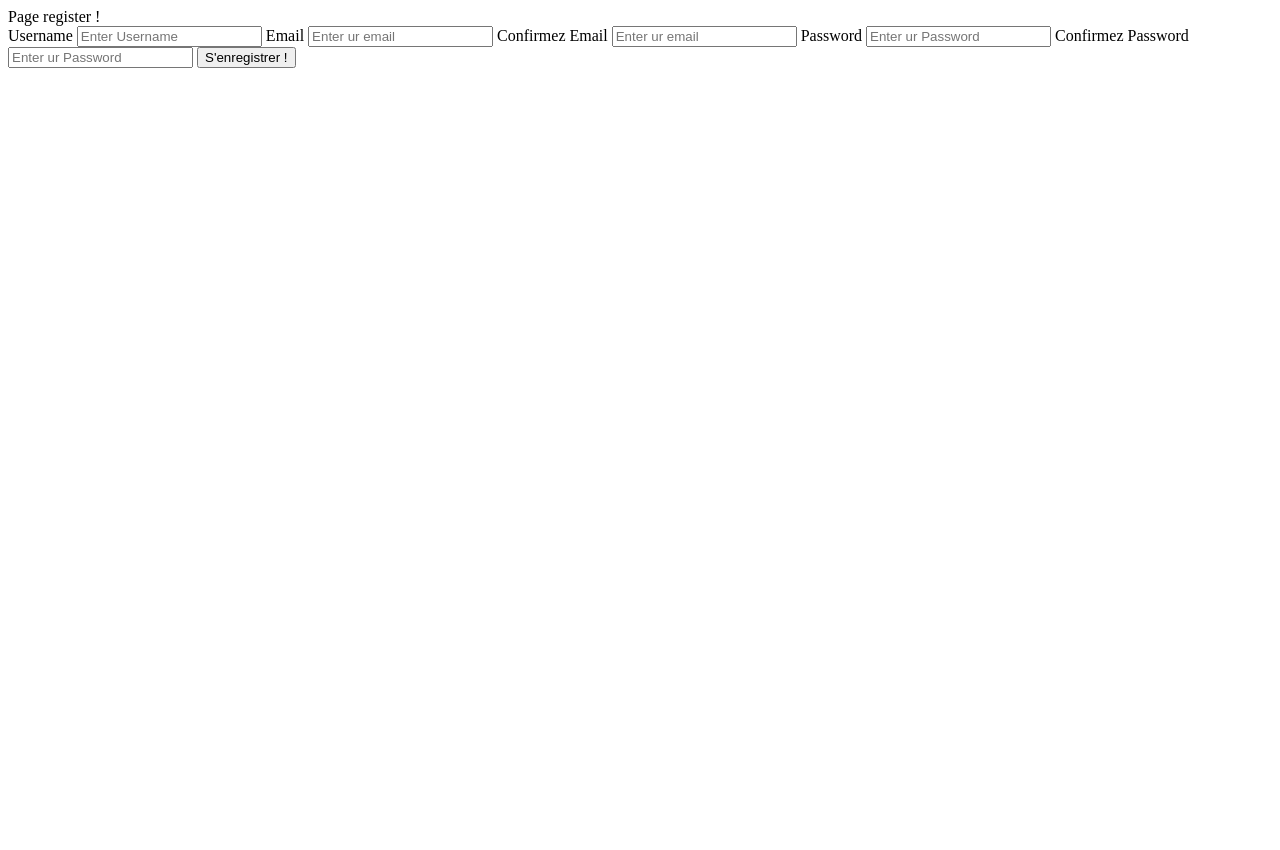
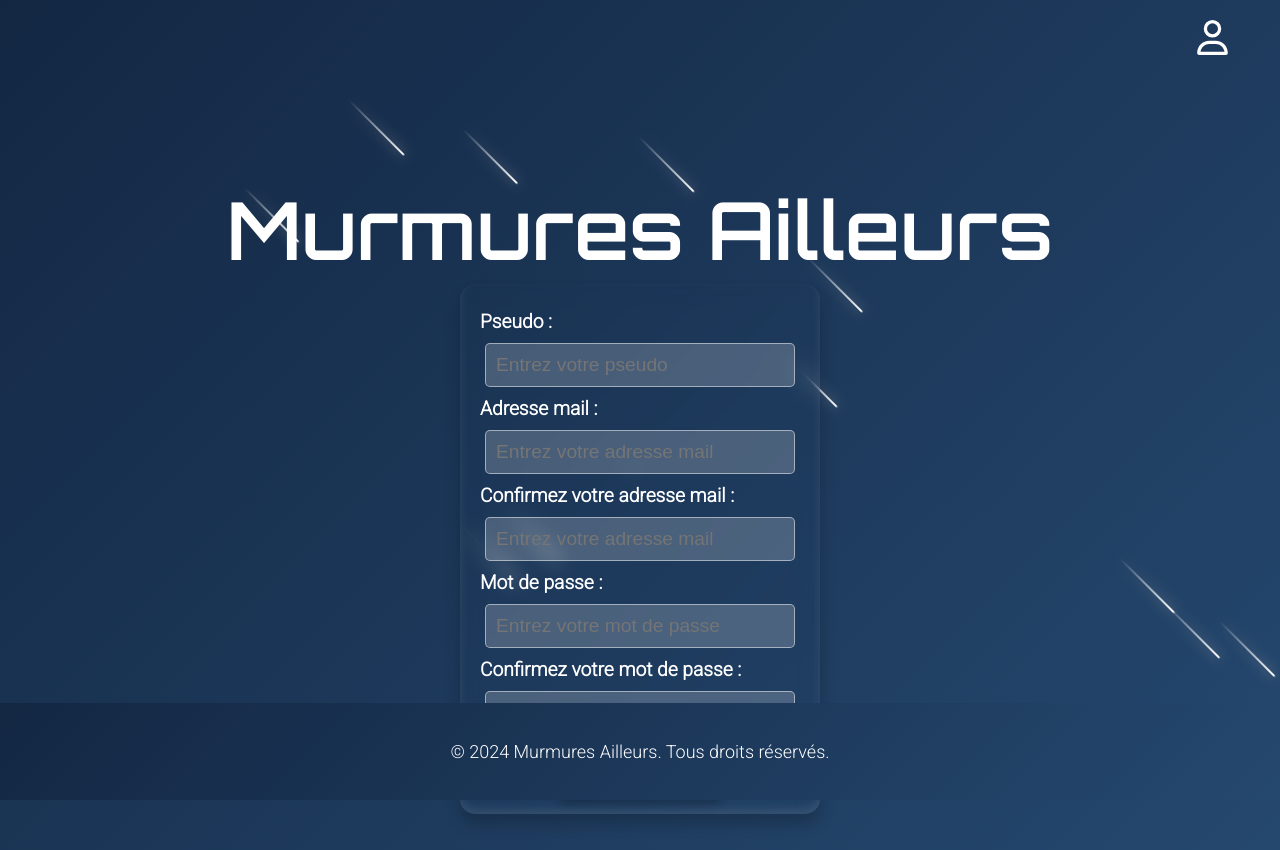
Before and after one commit to Mupsy/blog_php, a PHP site: page /register.php in a window 1280 px wide. Before the commit the page ends 68 px from the top, so only its background shows below. Run offline with PHP 8.4, Linux system fonts and the light colour scheme.

Commit message:
style register

```diff
--- a/register.php
+++ b/register.php
@@ -1,19 +1,52 @@
-<?php
+<!DOCTYPE html>
+<html>
+    <head>
+        <meta charset="UTF-8">
+        <meta name="Author" value="Mupsy">
+        <link href="https://fonts.googleapis.com/css2?family=Orbitron:wght@400;600&family=Roboto:wght@300&display=swap" rel="stylesheet">
+        <link rel="stylesheet" href="./style/index.css">
+        <link rel="stylesheet" href="./style/register.css">
+    </head>
+    <body>
+        <!-- HEADER -->
+        <header>
+            <div class="top-bar">
+                <a href="login.php"><img src="./svg/user.svg" alt="User Icon"></a>
+            </div>
+            <h1>Murmures Ailleurs</h1>
+            <div class="night">
 
-    print_r("Page register ! ");
+    <!-- Génération des étoiles -->
+                <?php for ($i = 0; $i < 20; $i++): ?>
+                    <div class="shooting_star" style="top: <?= rand(10, 90) ?>%; left: <?= rand(0, 100) ?>%; animation-delay: <?= rand(0, 5) ?>s;"></div>
+                <?php endfor; ?>
+            </div>
 
-?>
+    <!-- Cases -->
+            <div class="info-cards-register">
+                <div class="info-card-register">
+                <form action="RegisterUser.php" method="POST">
+                <label for="username">Pseudo :</label>
+            <input type="text" placeholder="Entrez votre pseudo" name="username" required>
+            <label for="email">Adresse mail :</label>
+            <input type="text" placeholder="Entrez votre adresse mail" name="email" required>
+            <label for="confirm_email">Confirmez votre adresse mail :</label>
+            <input type="text" placeholder="Entrez votre adresse mail" name="confirm_email" required>
+            <label for="password">Mot de passe :</label>
+            <input type="password" placeholder="Entrez votre mot de passe" name="password" required>
+            <label for="confirm_password">Confirmez votre mot de passe :</label>
+            <input type="password" placeholder="Entrez votre mot de passe" name="confirm_password" required>
+            <button class="register-button" type="submit">Créer mon compte </button>
+</form>
+                </div>
+            </div>
+        </header>
 
-<form action="RegisterUser.php" method="POST">
-            <label for="username">Username</label>
-            <input type="text" placeholder="Enter Username" name="username" required>
-            <label for="email">Email</label>
-            <input type="text" placeholder="Enter ur email" name="email" required>
-            <label for="confirm_email">Confirmez Email</label>
-            <input type="text" placeholder="Enter ur email" name="confirm_email" required>
-            <label for="password">Password</label>
-            <input type="password" placeholder="Enter ur Password" name="password" required>
-            <label for="confirm_password">Confirmez Password</label>
-            <input type="password" placeholder="Enter ur Password" name="confirm_password" required>
-            <button type="submit">S'enregistrer ! </button>
-        </form>
+
+
+        <!-- FOOTER -->
+        <footer>
+            <p class="footer">&copy; 2024 Murmures Ailleurs. Tous droits réservés.</p>
+        </footer>
+    </body>
+</html>
--- /dev/null
+++ b/style/register.css
@@ -0,0 +1,102 @@
+.info-cards-register {
+    display: flex;
+    justify-content: center;
+    position: relative;
+    top: -45px;
+}
+
+.info-card-register {
+background: transparent;
+backdrop-filter: blur(10px); /* Ajout de flou */
+color: white;
+flex: 1 1 30%; /* Tous les blocs prendront la même taille */
+max-width: 25%;
+text-align: center;
+padding: 10px 20px 60px 20px; /* Top, Right, Bottom, Left */
+border-radius: 15px;
+box-shadow: 0 10px 15px rgba(0, 0, 0, 0.2), inset 0 -5px 10px rgba(255, 255, 255, 0.1);
+font-size: 1.2em;
+font-weight: bold;
+transition: transform 0.3s ease, box-shadow 0.3s ease;
+display: flex;
+flex-direction: column;
+justify-content: space-between;
+height: 460px; /* Force la même hauteur pour toutes */
+}
+
+.info-card:hover {
+transform: scale(1.05);
+box-shadow: 0 15px 20px rgba(0, 0, 0, 0.3), inset 0 -5px 15px rgba(255, 255, 255, 0.2);
+}
+
+.register-button {
+margin-top: 15px;
+display: inline-block;
+background-color: transparent;
+color: white;
+padding: 10px 20px;
+border: 2px solid white;
+border-radius: 8px;
+font-weight: bold;
+text-decoration: none;
+box-shadow: 0 5px 10px rgba(0, 0, 0, 0.2);
+transition: background-color 0.3s ease, transform 0.3s ease;
+align-self: center;
+}
+
+.register-button:hover {
+background-color:rgb(255, 255, 255);
+color: rgb(21, 39, 59);
+transform: translateY(-3px);
+}
+
+.info-card-register form {
+    display: flex;
+    flex-direction: column;
+    justify-content: center;
+    align-items: center;
+    height: 100%;
+    padding-top: 30px;
+    gap: 10px;
+}
+
+.info-card-register label {
+    font-size: 1em;
+    color: white;
+    text-align: left; /* Aligner le texte à gauche pour une meilleure lisibilité */
+    width: 100%; /* S'assurer qu'il prend toute la largeur */
+}
+
+.info-card-register input[type="text"],
+.info-card-register input[type="password"] {
+    width: 90%; /* Ajuster selon vos besoins */
+    padding: 10px;
+    font-size: 1em;
+    border: 1px solid rgba(255, 255, 255, 0.5);
+    border-radius: 5px;
+    background-color: rgba(255, 255, 255, 0.2);
+    color: white;
+    outline: none;
+    transition: border-color 0.3s ease;
+}
+
+.info-card-register input[type="text"]:focus,
+.info-card-register input[type="password"]:focus {
+    border-color: white;
+}
+
+.info-card-register span {
+    font-size: 0.9em;
+    color: white;
+    margin-top: 10px;
+    text-align: center;
+}
+
+.info-card-register span a {
+    color: #00ffff; /* Couleur pour le lien */
+    text-decoration: none;
+}
+
+.info-card-register span a:hover {
+    text-decoration: underline;
+}
```
